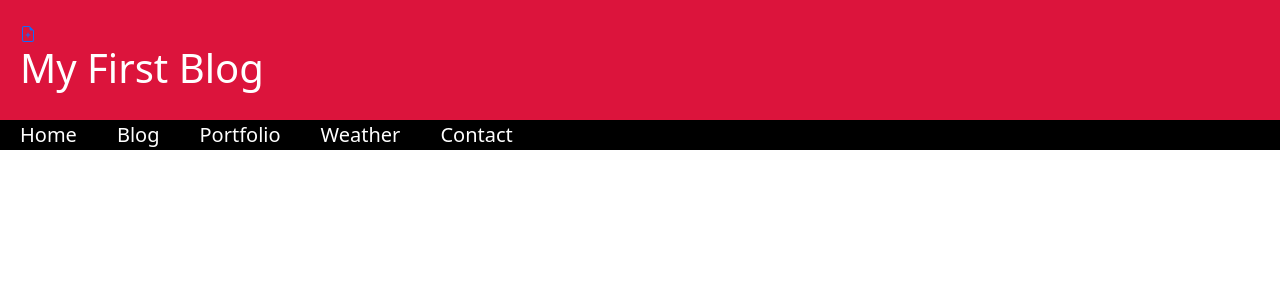
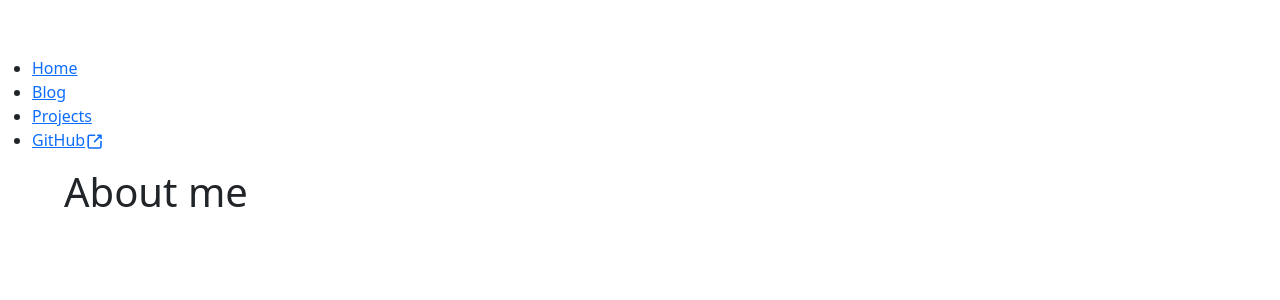
Before and after one commit to ganeshrohit/My-Personal-Website, a Django app: page / in a window 1280 px wide. Shown: the top 300 px of the page. Run offline with Django 3.2, Linux system fonts and the light colour scheme; data that the repository does not hold is empty.

Commit message:
added the home page, refactored all the template data, improved the UI

```diff
--- a/blog/static/css/blog.css
+++ /dev/null
@@ -1,47 +0,0 @@
-h2 a {
-    color: #dc143c;
-}
-
-.heading {
-    background-color: #dc143c;
-    color: #ffffff;
-    padding: 20px 20px 20px 20px;
-    margin-bottom: 0px;
-    margin-left: 0px;
-}
-
-.content {
-    clear: both;
-    padding: 20px 20px 20px 20px;
-}
-
-.texts {
-    white-space: pre;
-    width: 1350px;
-    overflow: hidden;
-    text-overflow: ellipsis;
-}
-
-ul {
-    list-style-type: none;
-    margin: 0;
-    padding: 0;
-    overflow: hidden;
-    background-color: black;
-  }
-
-li {
-    float: left;
-}
-
-li a{
-    font-size: 20px;
-    color: white;
-    padding: 20px;
-    text-align: center;
-    text-decoration: none;
-}
-
-li a:hover{
-    color: #dc143c;
-}
--- a/blog/views.py
+++ b/blog/views.py
@@ -8,6 +8,7 @@ from django.shortcuts import redirect
 
 def post_list(request):
     posts = Post.objects.filter(published_date__lte=timezone.now()).order_by('published_date')
+    print("the type of request obj: ", type(request))
     return render(request, 'blog/post_list.html', {'posts': posts})
 
 def detailed_post(request, pk):
--- a/mysite/settings.py
+++ b/mysite/settings.py
@@ -11,6 +11,7 @@ https://docs.djangoproject.com/en/3.2/ref/settings/
 """
 
 from pathlib import Path
+import os
 
 # Build paths inside the project like this: BASE_DIR / 'subdir'.
 BASE_DIR = Path(__file__).resolve().parent.parent
@@ -55,7 +56,7 @@ ROOT_URLCONF = 'mysite.urls'
 TEMPLATES = [
     {
         'BACKEND': 'django.template.backends.django.DjangoTemplates',
-        'DIRS': [],
+        'DIRS': [os.path.join(BASE_DIR, 'templates')],
         'APP_DIRS': True,
         'OPTIONS': {
             'context_processors': [
@@ -119,7 +120,8 @@ USE_TZ = True
 # https://docs.djangoproject.com/en/3.2/howto/static-files/
 
 STATIC_URL = '/static/'
-STATIC_ROOT = BASE_DIR / 'static'
+#STATIC_ROOT = BASE_DIR / 'static'
+STATICFILES_DIRS = [os.path.join(BASE_DIR, "static"),]
 
 # Default primary key field type
 # https://docs.djangoproject.com/en/3.2/ref/settings/#default-auto-field
--- a/mysite/urls.py
+++ b/mysite/urls.py
@@ -15,9 +15,10 @@ Including another URLconf
 """
 from django.contrib import admin
 from django.urls import path, include
-#from blog import
+from . import views
 
 urlpatterns = [
     path('admin/', admin.site.urls),
-    path('' , include('blog.urls')),
+    path('', views.home_page, name='home_page'),
+    path('blog/' , include('blog.urls')),
 ]
--- /dev/null
+++ b/mysite/views.py
@@ -0,0 +1,4 @@
+from django.shortcuts import render
+
+def home_page(request):
+    return render(request, 'home_page.html', {})
--- a/blog/templates/blog/base.html
+++ b/templates/base.html
@@ -2,7 +2,7 @@
 <!DOCTYPE html>
 <html>
     <head>
-        <title>My First blog</title>
+        <title>Ganesh Rohit</title>
         <link rel="stylesheet" href="https://cdn.jsdelivr.net/npm/bootstrap@5.1.3/dist/css/bootstrap.min.css"
         integrity="sha384-1BmE4kWBq78iYhFldvKuhfTAU6auU8tT94WrHftjDbrCEXSU1oBoqyl2QvZ6jIW3"
         crossorigin="anonymous">
@@ -13,24 +13,21 @@
         <main>
             <div class="heading">
                 <heade style="color: white;">
-                    <a href="{% url 'post_new' %}" class="top-menu">
-                        {% include './icons/file-earmark-plus.svg' %}
-                    </a>
-                    <h1><a style="text-decoration: none; color: white;" href="/">My First Blog</a></h1>
+                    <h1><a style="text-decoration: none; color: white;" href="/">Ganesh Rohit</a></h1>
                 </header>
             </div>
 
             <div style="display: inline;">
                 <ul>
-                    <li><a href="">Home</a></li>
-                    <li><a href="">Blog</a></li>
-                    <li><a href="">Portfolio</a></li>
-                    <li><a href="">Weather</a></li>
-                    <li><a href="">Contact</a></li>
+                    <li><a href="/">Home</a></li>
+                    <li><a href="/blog/">Blog</a></li>
+                    <li><a href="">Projects</a></li>
+                    <li><a href="https://github.com/ganeshrohit" target="_blank">GitHub{% include './icons/external-link.svg' %} </a></li>
                 </ul>
             </div>
 
-            <div class="content">
+            <div class="content" style="display: flex; margin-left: auto; margin-right: auto; max-width: 90%;">
+                <br>
                 {% block content %}
                 {% endblock %}
             </div>
--- /dev/null
+++ b/templates/blog/new_post_feature.html
@@ -0,0 +1,6 @@
+<button class="newPost" type="button" style="border: 1px solid; border-radius: 16px; padding: 6px;
+    border-color: #dc143c;">
+    <a href="{% url 'post_new' %}" class="newpostlink" style="color: #dc143c; text-decoration: none;">
+        {% include 'icons/file-earmark-plus.svg' %} New Post
+    </a>
+</button>
--- a/blog/templates/blog/post_list.html
+++ b/templates/blog/post_list.html
@@ -1,6 +1,7 @@
-{% extends 'blog/base.html' %}
+{% extends 'base.html' %}
 
 {% block content %}
+    {% include 'blog/new_post_feature.html' %}
     {% for p in posts %}
         <article>
             <h2><a style="text-decoration: none" href="{% url 'detailed_post' pk=p.pk %}">{{ p.title }}</a></h2>
--- /dev/null
+++ b/templates/home_page.html
@@ -0,0 +1,7 @@
+{% extends 'base.html' %}
+
+{% block content %}
+
+    <h1>About me</h1>
+
+{% endblock %}
```
Also changed, not shown: blog/templates/blog/detailed_post.html (deleted, +0 -14 lines), blog/templates/blog/post_edit.html (deleted, +0 -9 lines), templates/blog/detailed_post.html (added, +15 -0 lines), templates/blog/post_edit.html (added, +12 -0 lines), templates/icons/external-link.svg (added), templates/icons/file-earmark-plus.svg (renamed from blog/templates/blog/icons/file-earmark-plus.svg), templates/icons/pencil-fill.svg (renamed from blog/templates/blog/icons/pencil-fill.svg).
